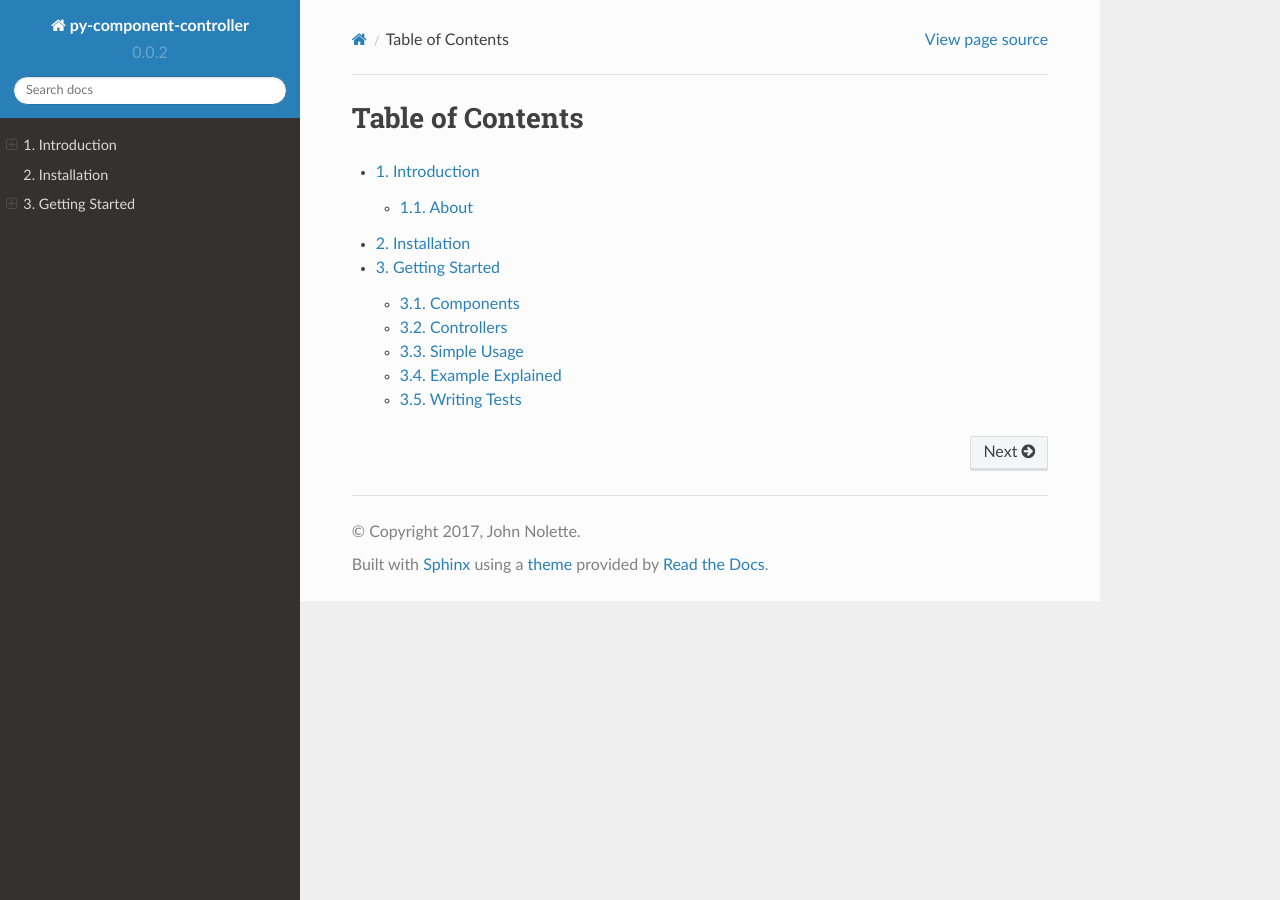
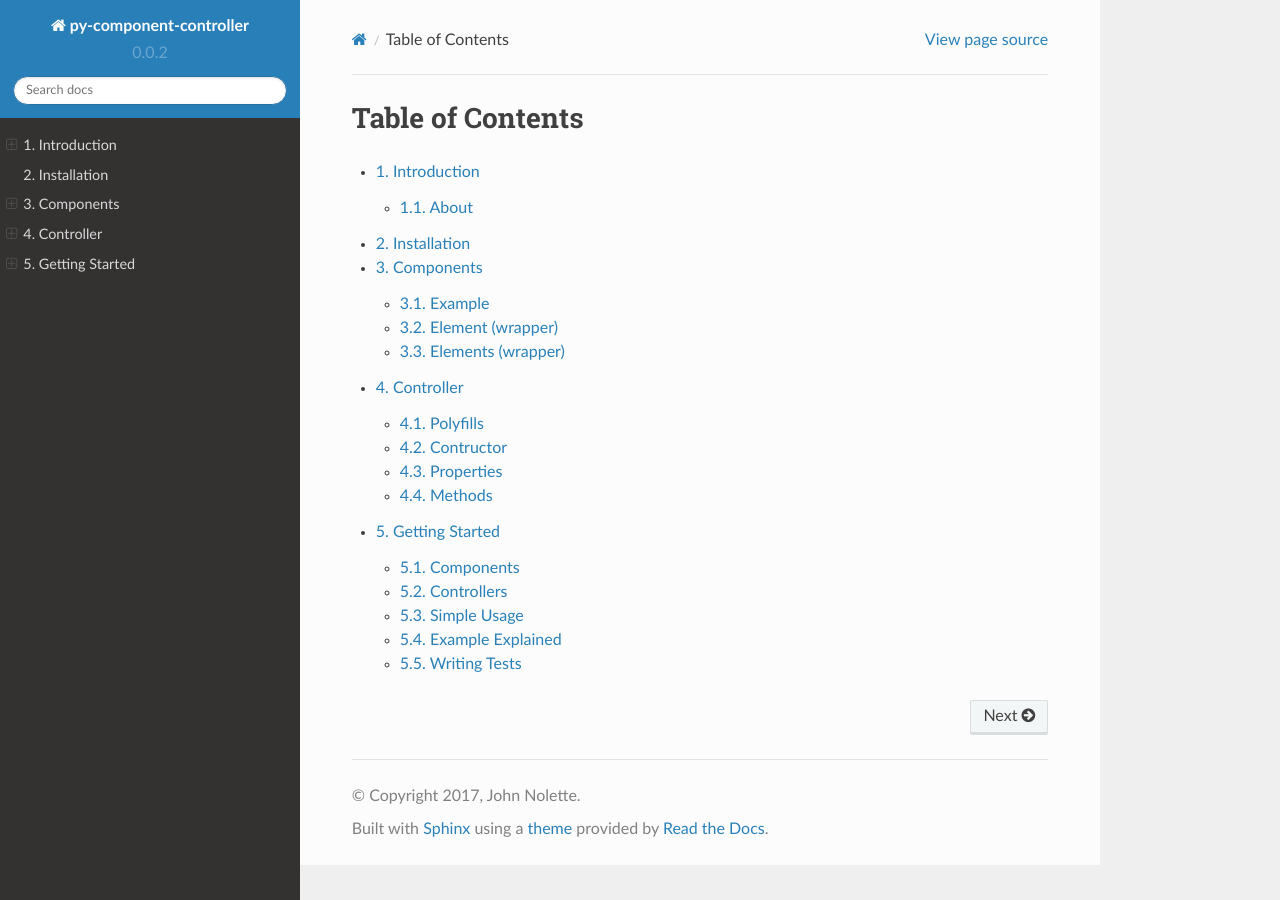
Before and after one commit to neetjn/py-component-controller, a Sphinx documentation site: the page built from docs/source/index.rst, in a window 1280 px wide. Built offline with Sphinx 7.4.7 and the Read the Docs theme 2.0.0, drawn with Linux system fonts in a browser that asks for light colours.

Commit message:
Cleaned up contents, added pages for component and controller info

```diff
--- /dev/null
+++ b/docs/source/component.rst
@@ -0,0 +1,14 @@
+==========
+Components
+==========
+
+
+
+Example
+=======
+
+Element (wrapper)
+=================
+
+Elements (wrapper)
+==================
--- a/docs/source/getting_started.rst
+++ b/docs/source/getting_started.rst
@@ -147,7 +147,7 @@ The following is an example as to how one may structure tests:
 
         def test_search_autocomplete(self):
             home = self.google.components.home
-            home.wait_visible(5, error="Google search bar was not visible")\
+            home.wait_visible(5, error='Google search bar was not visible')\
                 .click()\
                 .send_input("python")
             # ensure autocomplete popup appears
--- a/docs/source/index.rst
+++ b/docs/source/index.rst
@@ -8,4 +8,6 @@ Table of Contents
 
     introduction
     installing
+    component
+    controller
     getting_started
```
Also changed, not shown: docs/source/controller.rst (added, +31 -0 lines).
